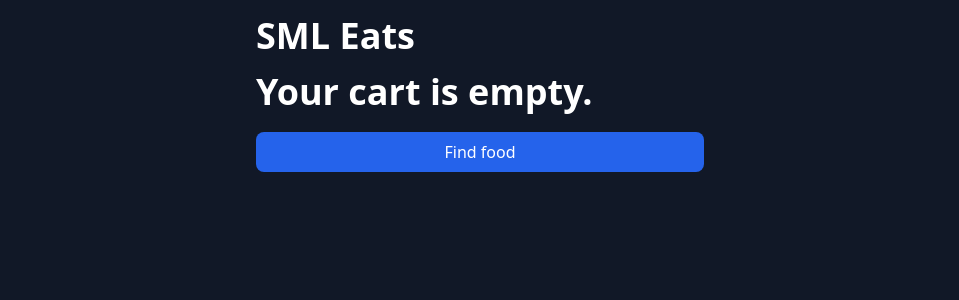
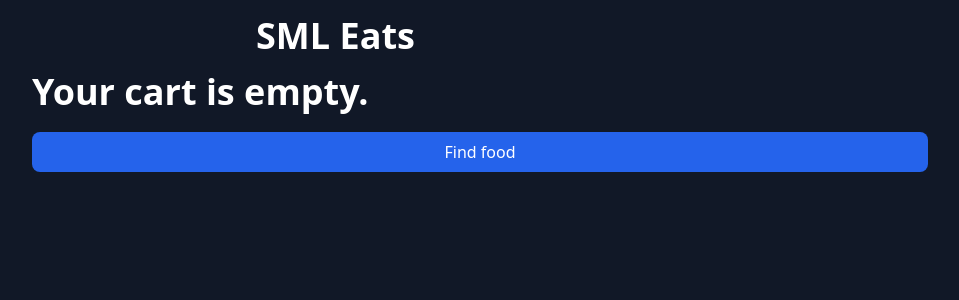
Before and after one commit to shamwela/sml-eats, a Next.js app: page /cart in a window 1280 px wide. Shown: the top 300 px of the page, without its empty margins (160-1119 px from the left). Built offline with nearby package versions, Linux system fonts and the light colour scheme.

Commit message:
Improve home page style

```diff
--- a/pages/_app.tsx
+++ b/pages/_app.tsx
@@ -164,7 +164,7 @@ const MyApp = ({ Component, pageProps }: AppProps) => {
         </section>
       </nav>
 
-      <main className='mx-auto mb-24 flex max-w-md flex-col gap-y-4'>
+      <main className='mx-auto mb-24 flex max-w-4xl flex-col gap-y-4'>
         <Component
           {...pageProps}
           restaurants={restaurants}
--- a/pages/index.tsx
+++ b/pages/index.tsx
@@ -15,8 +15,6 @@ const Home = ({
   restaurants: Restaurant[]
   categoryImageProperties: CategoryImageProperty[]
 }) => {
-  const categories = restaurants.map(({ category }) => category)
-
   return (
     <>
       <Head title='Home' description='SML Eats home page' />
@@ -27,7 +25,8 @@ const Home = ({
         </Link>
       </button>
 
-      <h2>Restaurants</h2>
+      <h2>Popular near you</h2>
+      <section className='grid grid-cols-2 gap-4'>
         {restaurants?.map(({ name, slug, rating, imageSource }) => {
           return (
             <Link key={slug} href={`/restaurants/${slug}`}>
@@ -41,6 +40,7 @@ const Home = ({
             </Link>
           )
         })}
+      </section>
 
       <h2>Explore by category</h2>
       <section className='flex gap-4'>
```
Lines whose indentation alone changed are shown as unchanged.
